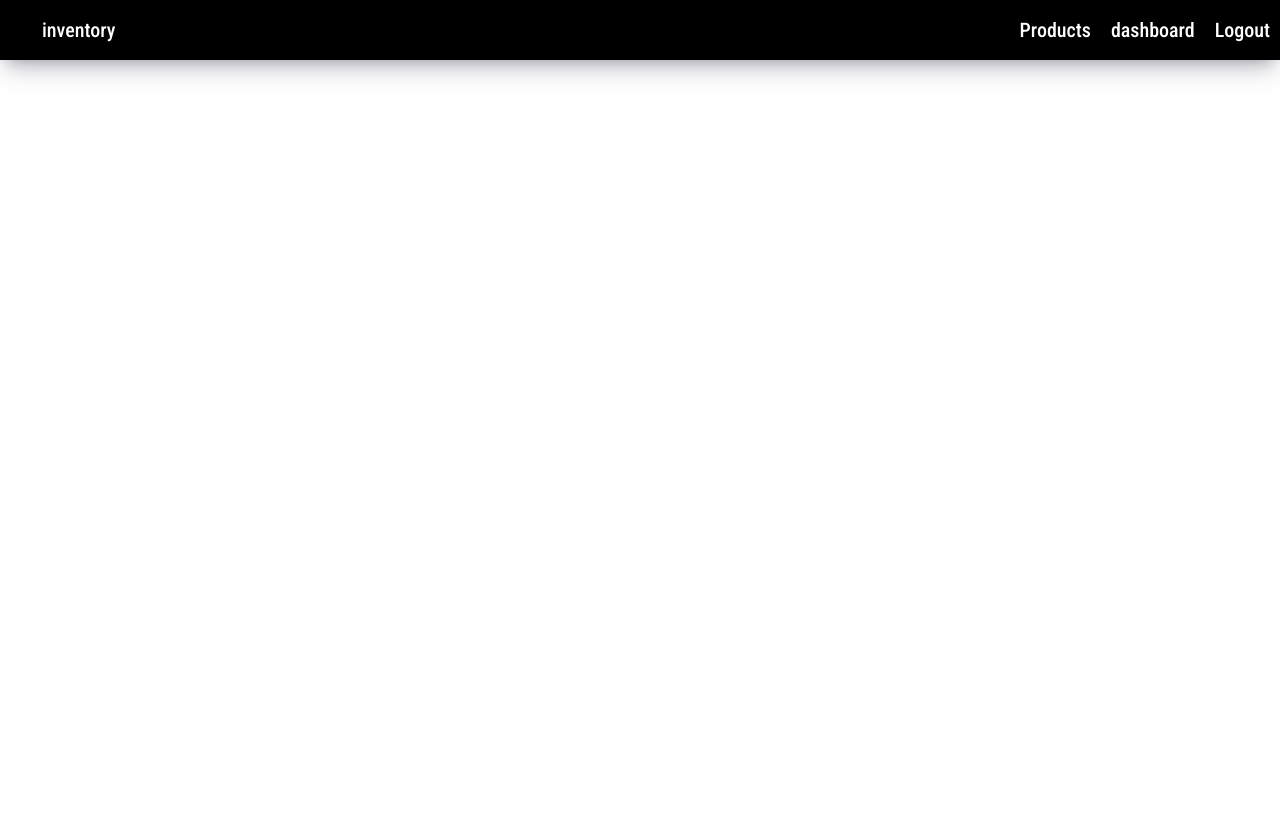
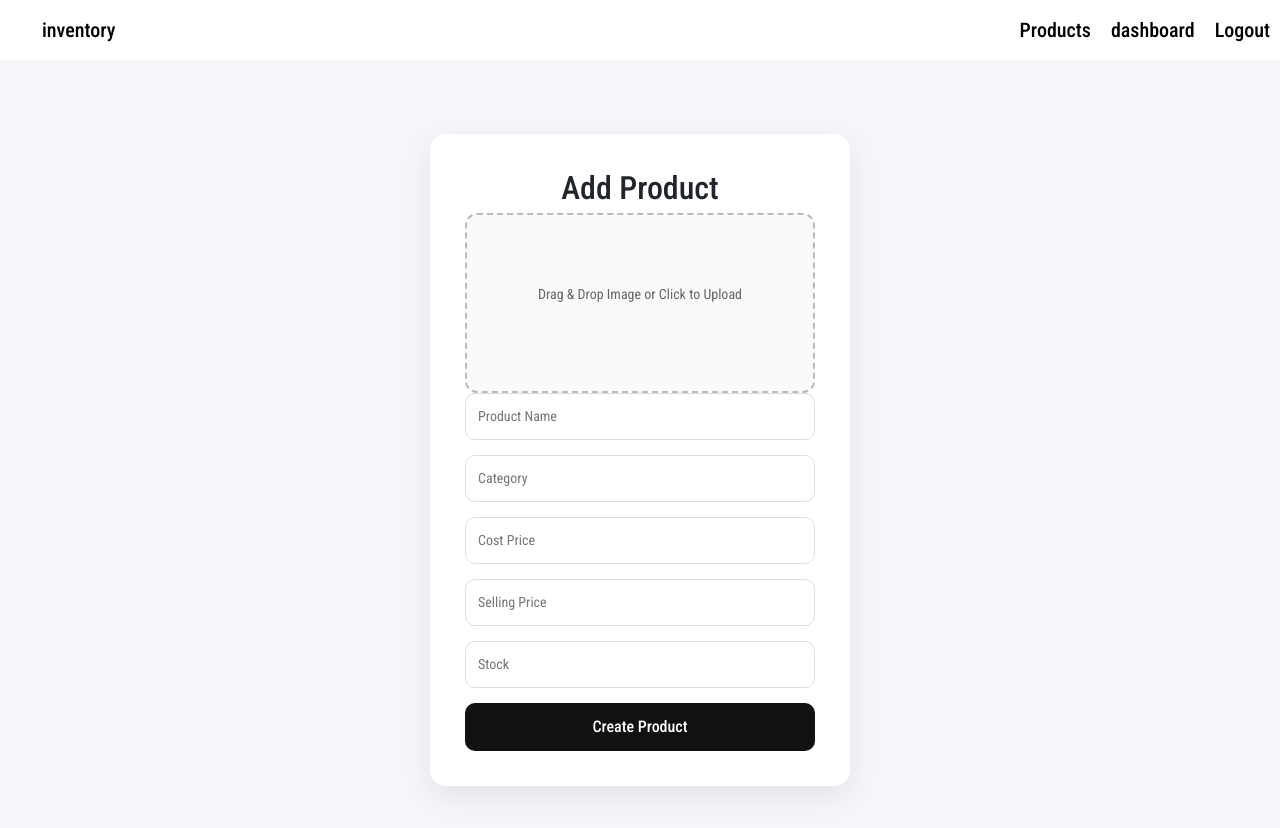
Before and after one commit to shreyas4525/inventory-and-sales-analytics, a React (Vite) app in the folder frontend/: page /products/create in a window 1280 px wide. Shown: the top 828 px of the page. Before the commit the page ends 800 px from the top, so only its background shows below. Built offline with nearby package versions, Linux system fonts and the light colour scheme.

Commit message:
add product page & created logic for delete product

```diff
--- a/frontend/src/App.jsx
+++ b/frontend/src/App.jsx
@@ -3,6 +3,7 @@ import './App.css';
 import Login from "./pages/auth/Login";
 import { BrowserRouter, Routes, Route } from "react-router-dom";
 import Products from './pages/products';
+import CreateProduct from './pages/createProduct';
 import Navbar from './components/layout/Navbar';
 
 function App() {
@@ -16,7 +17,7 @@ function App() {
 
         <Route path="/" element={<Login />} />
         <Route path="/products" element={<Products />} />
-
+        <Route path="/products/create" element={<CreateProduct/>} />
       </Routes>
     </BrowserRouter>
     </>
--- a/frontend/src/components/layout/Navbar.css
+++ b/frontend/src/components/layout/Navbar.css
@@ -1,7 +1,7 @@
 .navbar_container{
     width: 100%;
     height: 60px;
-    background: black;
+    background: white;
     padding:0;
     box-shadow: rgba(50, 50, 93, 0.25) 0px 13px 27px -5px, rgba(0, 0, 0, 0.3) 0px 8px 16px -8px;
 }
@@ -22,7 +22,7 @@ li:hover{
 }
 a,.logout{
     text-decoration: none;
-  color: white;
+  color: black;
   font-size: 20px;
   font-weight: 500;
   transition: 0.3s;
--- /dev/null
+++ b/frontend/src/pages/createProduct.css
@@ -0,0 +1,214 @@
+.create_product_page {
+  min-height: 100vh;
+  display: flex;
+  justify-content: center;
+  align-items: center;
+
+  background: #f4f6f9; /* clean light background */
+}
+
+/* Card */
+.form_container {
+  background: white;
+  padding: 35px;
+  border-radius: 16px;
+  width: 100%;
+  max-width: 420px;
+
+  display: flex;
+  flex-direction: column;
+  justify-content: center;
+  align-items: center;
+  box-shadow: 0 10px 30px rgba(0, 0, 0, 0.08);
+}
+
+/* Heading */
+.form_container h2 {
+  text-align: center;
+  margin-bottom: 5px;
+}
+
+.subtitle {
+  text-align: center;
+  font-size: 14px;
+  color: #666;
+  margin-bottom: 20px;
+}
+
+/* Inputs */
+.form_container input {
+  width: 100%;
+  margin-bottom: 15px;
+  padding: 12px;
+
+  border-radius: 10px;
+  border: 1px solid #ddd;
+
+  font-size: 14px;
+  outline: none;
+  transition: 0.2s;
+}
+
+.form_container input:focus {
+  border-color: #6366f1;
+  box-shadow: 0 0 0 3px rgba(99, 102, 241, 0.15);
+}
+
+/* Row (cost + selling) */
+.row {
+  display: flex;
+  gap: 10px;
+}
+
+/* Button */
+.form_container button {
+  width: 100%;
+  padding: 12px;
+
+  border: none;
+  border-radius: 10px;
+
+  background: #111; /* black button */
+  color: white;
+
+  font-weight: 500;
+  cursor: pointer;
+  transition: 0.3s;
+}
+
+.form_container button:hover {
+  background: #333;
+}
+
+/* Disabled */
+.form_container button:disabled {
+  opacity: 0.6;
+  cursor: not-allowed;
+}
+.create_product_page {
+  min-height: 100vh;
+  display: flex;
+  justify-content: center;
+  align-items: center;
+
+  background: #f4f6f9; /* clean light background */
+}
+
+/* Card */
+.form_container {
+  background: white;
+  padding: 35px;
+  border-radius: 16px;
+  width: 100%;
+  max-width: 420px;
+
+  box-shadow: 0 10px 30px rgba(0, 0, 0, 0.08);
+}
+
+/* Heading */
+.form_container h2 {
+  text-align: center;
+  margin-bottom: 5px;
+}
+
+.subtitle {
+  text-align: center;
+  font-size: 14px;
+  color: #666;
+  margin-bottom: 20px;
+}
+
+/* Inputs */
+.form_container input {
+  width: 100%;
+  margin-bottom: 15px;
+  padding: 12px;
+
+  border-radius: 10px;
+  border: 1px solid #ddd;
+
+  font-size: 14px;
+  outline: none;
+  transition: 0.2s;
+}
+
+.form_container input:focus {
+  border-color: #6366f1;
+  box-shadow: 0 0 0 3px rgba(99, 102, 241, 0.15);
+}
+
+
+/* Button */
+.form_container button {
+  width: 100%;
+  padding: 12px;
+
+  border: none;
+  border-radius: 10px;
+
+  background: #111; /* black button */
+  color: white;
+
+  font-weight: 500;
+  cursor: pointer;
+  transition: 0.3s;
+}
+
+.form_container button:hover {
+  background: #333;
+}
+
+/* Disabled */
+.form_container button:disabled {
+  opacity: 0.6;
+  cursor: not-allowed;
+}
+.upload_box {
+  position: relative;
+
+  width: 100%;
+  height: 180px; /* 🔥 square-like box */
+
+  border: 2px dashed #bbb;
+  border-radius: 12px;
+
+  display: flex;
+  justify-content: center;
+  align-items: center;
+
+  text-align: center;
+  cursor: pointer;
+
+  background: #fafafa;
+  transition: 0.3s;
+}
+
+/* Hover effect */
+.upload_box:hover {
+  border-color: #333;
+  background: #f0f0f0;
+}
+
+/* Text inside */
+.upload_box p {
+  font-size: 14px;
+  color: #666;
+  pointer-events: none;
+}
+
+/* Hide input */
+.upload_box input {
+  position: absolute;
+  width: 100%;
+  height: 100%;
+  opacity: 0;
+  cursor: pointer;
+}
+
+/* Image preview */
+.upload_box img {
+  width: 100%;
+  height: 100%;
+  object-fit: contain;
+  border-radius: 10px;
+}
--- /dev/null
+++ b/frontend/src/pages/createProduct.jsx
@@ -0,0 +1,85 @@
+import { useState } from "react";
+import { useNavigate } from "react-router-dom";
+import API from "../api/axios";
+import "./createProduct.css";
+
+function CreateProduct() {
+  const navigate = useNavigate();
+
+  const [form, setForm] = useState({
+    name: "",
+    category: "",
+    costPrice: "",
+    sellingPrice: "",
+    stock: ""
+  });
+
+  const [image, setImage] = useState(null);
+  const [preview, setPreview] = useState(null);
+
+  const handleChange = (e) => {
+    setForm({ ...form, [e.target.name]: e.target.value });
+  };
+
+  // Handle file select
+  const handleFile = (file) => {
+    setImage(file);
+    setPreview(URL.createObjectURL(file));
+  };
+
+  // Drag drop
+  const handleDrop = (e) => {
+    e.preventDefault();
+    const file = e.dataTransfer.files[0];
+    if (file) handleFile(file);
+  };
+
+  const handleSubmit = async (e) => {
+  e.preventDefault();
+
+  try {
+    await API.post("/products", form); // ✅ send JSON
+
+    navigate("/products");
+  } catch (err) {
+    console.log(err);
+  }
+};
+
+  return (
+    <div className="create_product_page">
+      <div className="form_container">
+        <h2>Add Product</h2>
+
+        <form onSubmit={handleSubmit}>
+          <div
+            className="upload_box"
+            onDragOver={(e) => e.preventDefault()}
+            onDrop={handleDrop}
+          >
+            {preview ? (
+              <img src={preview} alt="preview" />
+            ) : (
+              <p>Drag & Drop Image or Click to Upload</p>
+            )}
+
+            <input
+              type="file"
+              accept="image/*"
+              //onChange={(e) => handleFile(e.target.files[0])}
+            />
+          </div>
+          <input name="name" placeholder="Product Name" value={form.name} onChange={handleChange} required />
+          <input name="category" placeholder="Category" value={form.category} onChange={handleChange} required />
+          <input name="costPrice" type="number" placeholder="Cost Price" value={form.costPrice} onChange={handleChange} required />
+          <input name="sellingPrice" type="number" placeholder="Selling Price" value={form.sellingPrice} onChange={handleChange} required />
+          <input name="stock" type="number" placeholder="Stock" value={form.stock} onChange={handleChange} required />
+
+          <button type="submit">Create Product</button>
+        </form>
+      </div>
+    </div>
+  );
+}
+
+export default CreateProduct;
--- a/frontend/src/pages/product.css
+++ b/frontend/src/pages/product.css
@@ -0,0 +1,165 @@
+body {
+    min-height: 100vh;
+    background: #101010;
+}
+.products_page {
+  padding: 20px;
+  background: #f4f6f9;
+  min-height: 100vh;
+  font-family: "Segoe UI", sans-serif;
+}
+
+/* Header */
+.header {
+  display: flex;
+  justify-content: space-between;
+  align-items: center;
+}
+
+.actions button {
+  margin-left: 10px;
+  padding: 8px 14px;
+  border-radius: 6px;
+  border: none;
+  cursor: pointer;
+}
+
+.new {
+  background: #2563eb;
+  color: white;
+  transition: 0.3s;
+}
+.new:hover{
+    transform: translateY(-2px);
+}
+
+/* Controls */
+.controls {
+  display: flex;
+  gap: 10px;
+  margin: 20px 0;
+}
+
+.controls input {
+  padding: 10px;
+  width: 250px;
+  border-radius: 6px;
+  border: 1px solid #ccc;
+}
+
+.filter {
+  padding: 10px 14px;
+  border-radius: 6px;
+  border: 1px solid #ccc;
+  background: white;
+}
+
+/* Table */
+.table_container {
+  background: white;
+  border-radius: 10px;
+  overflow: hidden;
+}
+
+table {
+  width: 100%;
+  border-collapse: collapse;
+}
+
+th, td {
+  padding: 14px;
+  text-align: left;
+}
+
+th {
+  background: #f1f5f9;
+  font-size: 14px;
+}
+
+tr:not(:last-child) {
+  border-bottom: 1px solid #eee;
+}
+
+/* Product cell */
+.product {
+  display: flex;
+  align-items: center;
+  gap: 10px;
+}
+
+.product img {
+  width: 40px;
+  height: 40px;
+  border-radius: 6px;
+}
+
+/* Status */
+.status {
+  padding: 5px 10px;
+  border-radius: 20px;
+  font-size: 12px;
+}
+
+.status.active {
+  background: #dcfce7;
+  color: #16a34a;
+}
+
+.status.out {
+  background: #fee2e2;
+  color: #dc2626;
+}
+
+/* Stock */
+.low_stock {
+  color: red;
+  font-weight: bold;
+}
+
+/* Buttons */
+.actions_btns{
+    display: flex;
+    justify-content: space-around;
+}
+.actions_btns button {
+  margin-right: 5px;
+  padding: 6px 10px;
+  border: none;
+  border-radius: 8px;
+  cursor: pointer;
+  width: 100%;
+  height: 100%;
+  max-height: 70px;
+  max-width: 100px;
+  font-size: 13px;
+  transition: all 0.2s ease;
+}
+
+.edit:hover,
+.delete:hover,
+.cart:hover {
+  transform: translateY(-2px);
+}
+
+.edit {
+  background: #b2d4ea;
+  transition: 0.3s;
+}
+
+.delete {
+  background: #fcbebe;
+  transition: 0.3s;
+}
+.cart{
+    background-color: #a1ffc4;
+    transition: 0.3s;
+}
+.edit:hover {
+  background: #65bbf3;
+}
+.delete:hover{
+  background: #f59191;
+}
+.cart:hover{
+    background-color: #6dfea2;
+}
--- a/frontend/src/pages/products.jsx
+++ b/frontend/src/pages/products.jsx
@@ -1,10 +1,13 @@
 import React, { useEffect, useState } from "react";
+import { useNavigate } from "react-router-dom";
 import "./Product.css";
+import API from "../api/axios";
 
 const Products = () => {
   const [products, setProducts] = useState([]);
+  const [search, setSearch] = useState("");
+  const navigate = useNavigate();
 
-  // Fetch products of logged-in user
   useEffect(() => {
     const token = localStorage.getItem("token");
 
@@ -17,59 +20,94 @@ const Products = () => {
       .then(data => setProducts(data));
   }, []);
 
+  // Filter products
+  const filteredProducts = products.filter(p =>
+    p.name.toLowerCase().includes(search.toLowerCase())
+  );
+  const handleDelete = async (id) => {
+  try {
+    await API.delete(`/products/${id}`);
+
+    setProducts((prev) => prev.filter((p) => p._id !== id));
+
+  } catch (err) {
+    console.log(err);
+  }
+};
+
   return (
-    <div className="products_container">
-
-      <h1>My Products</h1>
-
-      {/* Add Button */}
-      <div className="top_bar">
-        <button className="add_btn">+ Add Product</button>
+    <div className="products_page">
+    <h2>Products</h2>
+      {/* Header */}
+      <div className="header">
+        <div className="controls">
+        <input
+          type="text"
+          placeholder="Search products..."
+          value={search}
+          onChange={(e) => setSearch(e.target.value)}
+        />
+        <button className="filter">Filters</button>
       </div>
 
-      {/* Cards */}
-      <div className="card_grid">
-        {products.map((item) => (
-          <div className="product_card" key={item._id}>
+      <div className="actions">
+          <button className="new" onClick={() => navigate("/products/create")}>+ New Product</button>
+      </div>
+      </div>
 
-            <h2>{item.name}</h2>
+      {/* Table */}
+      <div className="table_container">
+        <table>
+          <thead>
+            <tr>
+              <th>Product</th>
+              <th>Category</th>
+              <th>Cost</th>
+              <th>Selling</th>
+              <th>Stock</th>
+              <th>Status</th>
+              <th></th>
+            </tr>
+          </thead>
 
-            <p><strong>Category:</strong> {item.category || "—"}</p>
+          <tbody>
+            {filteredProducts.map((item) => (
+              <tr key={item._id}>
 
-            <p><strong>Cost:</strong> ₹{item.costPrice}</p>
-            <p><strong>Selling:</strong> ₹{item.sellingPrice}</p>
+                <td className="product">
+                  <img src="/productcard.jpg" alt="" />
+                  <span>{item.name}</span>
+                </td>
 
-            <p className={item.stock < 10 ? "low_stock" : ""}>
-              <strong>Stock:</strong> {item.stock}
-            </p>
+                <td>{item.category || "—"}</td>
+                <td>₹{item.costPrice}</td>
+                <td>₹{item.sellingPrice}</td>
 
-            <p>
-              <strong>Profit:</strong> ₹{item.sellingPrice - item.costPrice}
-            </p>
+                <td className={item.stock < 0 ? "low_stock" : ""}>
+                  {item.stock}
+                </td>
 
-            <p>
-              <strong>Supplier:</strong><br />
-              {item.supplier?.name} <br />
-              <small>{item.supplier?.phone}</small>
-            </p>
+                <td>
+                  <span className={`status ${item.stock === 0 ? "out" : "active"}`}>
+                    {item.stock === 0 ? "Out of Stock" : "Active"}
+                  </span>
+                </td>
 
-            {/* Status */}
-            <div className="status">
-              {item.stock < 10 ? (
-                <span className="low">Low Stock</span>
-              ) : (
-                <span className="ok">In Stock</span>
-              )}
-            </div>
+                <td className="actions_btns">
+                  <button className="edit">Edit</button>
+                  <button className="delete" onClick={() => handleDelete(item._id)}>Delete</button>
+                  <button
+                      className="cart"
+                      onClick={() => addToCart(item)}
+                    >
+                      Add to Cart
+                    </button>
+                </td>
+              </tr>
+            ))}
+          </tbody>
 
-            {/* Actions */}
-            <div className="actions">
-              <button className="edit">Edit</button>
-              <button className="delete">Delete</button>
-            </div>
-
-          </div>
-        ))}
+        </table>
       </div>
 
     </div>
```
Also changed, not shown: frontend/public/productcard.jpg (added).
